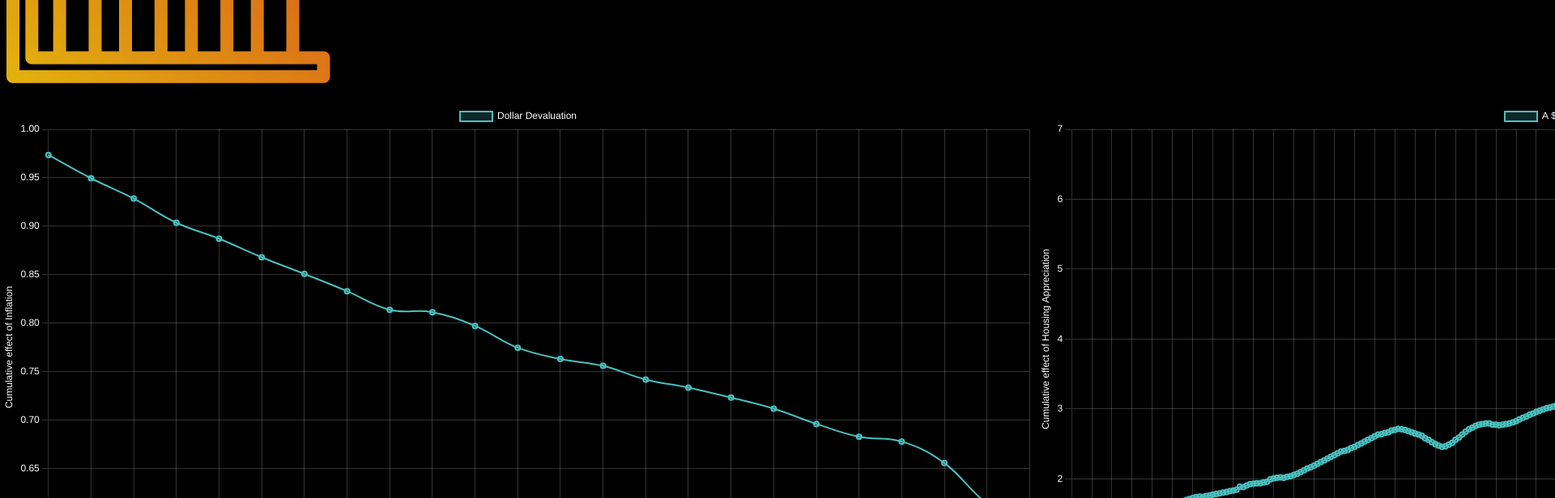
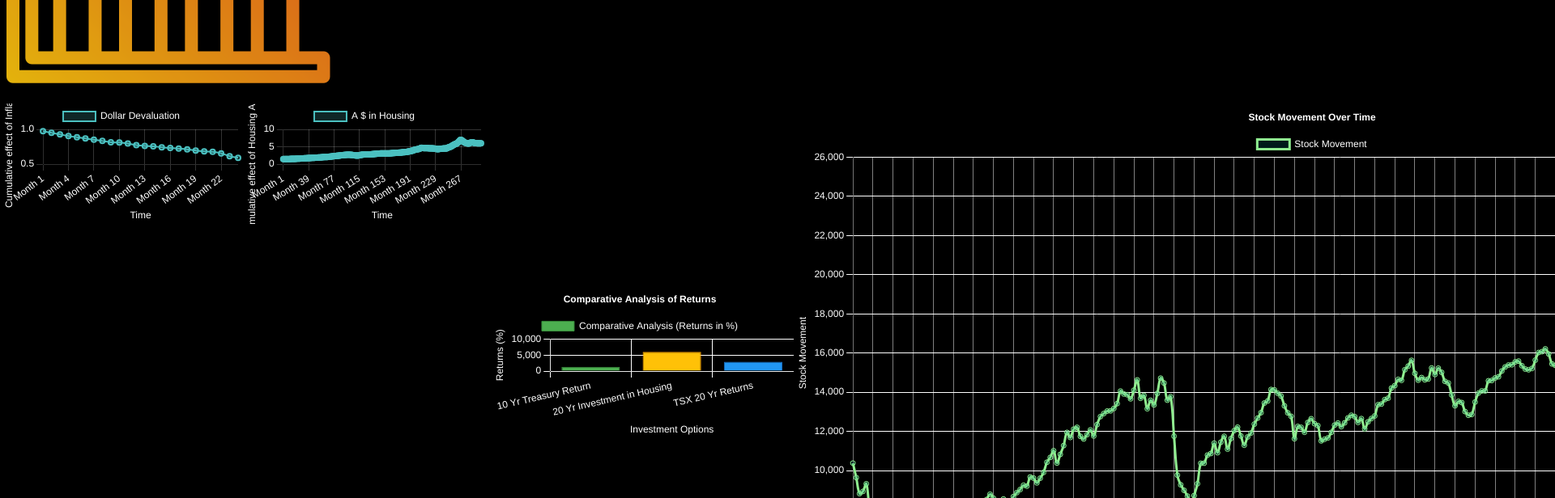
Before and after one commit to mehassanhmood/StoryBoard, a React (Vite) app: page / in a window 1280 px wide. Shown: the part 480-1096 px from the top of the page at 81% size, 1920 px wide, since content can reach past the window. Built offline with nearby package versions, Linux system fonts and the light colour scheme.

Commit message:
chnages made

```diff
--- a/src/App.css
+++ b/src/App.css
@@ -9,7 +9,6 @@
 }
 
 .sub-boxes {
-    border-radius: 10px;
     display: flex;
 
 }
@@ -30,9 +29,3 @@
     margin-bottom: 100px;
     padding-bottom: 44px;
   }
-
-  @media (min-width: 1536px) {
-    .story {
-      margin-bottom: 100px;
-    }
-  }
--- a/src/assets/LoremIpsum.jsx
+++ b/src/assets/LoremIpsum.jsx
@@ -27,7 +27,9 @@ export function LoremIpsum({housingRef, inflationRef, tsxRef, comparitiveRef, fe
           <p
           className="story"
           ref={housingRef}>
-            Housing has proven to be one of the most resilient investments over the years. From 2000 to 2024, the real estate market experienced substantial growth, driven by demand, urbanization, and limited housing supply in many regions. A dollar invested in housing in 2000 would have grown significantly, benefiting from property appreciation and rental income. For example, in major cities, property values have doubled or tripled, turning even modest investments into substantial wealth. This underscores the potential of real estate as a long-term wealth-building asset.
+            Real estate has consistently proven to be a resilient and rewarding investment. Over the years, housing markets have shown remarkable growth, driven by increasing demand, urbanization, and limited supply in many regions. For instance, a dollar invested in real estate back in 2000 would have grown substantially by 2024, thanks to both property value appreciation and rental income. In some cities, property values have even doubled or tripled during this period.
+
+This growth highlights the potential of real estate as a reliable inflation hedge and wealth-building asset. While upfront costs and ongoing management can be challenges, the long-term benefits—such as significant capital appreciation and passive income—make real estate a strong choice for investors looking to build wealth over time.
           </p>
           <img src={index_fund} className ="mb-10 md:ml-10 md pl-10 opacity-20" alt="" />
           <h2 className="text-center pt-12 mb-10 text-2xl md:3xl font-semibold">Why People Are Afraid to Invest in an Index Fund</h2>
--- a/src/assets/SubLineChart.jsx
+++ b/src/assets/SubLineChart.jsx
@@ -74,7 +74,9 @@ const SubLineChart = ({ data, label, text }) => {
         },
       };
   return (
+    <div className='h-full'>
       <Line data={chartData} options={chartOptions} />
+      </div>
   )
 }
 
--- a/src/components/CTA.jsx
+++ b/src/components/CTA.jsx
@@ -70,7 +70,7 @@ const CTA = () => {
         )}
     </div>
 
-      <div className='flex-col justify-center items-center top-[50%] text-center'>
+      <div className='flex-col justify-center items-center top-[50%] text-center md:mr-10'>
         <div className='flex flex-col justify-center items-center '>
         <h2 class="text-3xl font-bold mt-4 mb-4 ">Take Control of Your Financial Future Today!</h2>
         <p>Empower yourself with resources to beat inflation:
--- a/src/components/DynamicStory.jsx
+++ b/src/components/DynamicStory.jsx
@@ -35,7 +35,7 @@ const DynamicStory = ({housingInView , inflationInView , tsxInView, comparisonIn
             initial={{ opacity:0 }}
             animate={{ opacity:1 }}
             transition={{duration:1}}
-            className="sub-boxes justify-center items-center  p-2  w-full">
+            className="sub-boxes justify-center p-1 items-center w-full h-full">
 
                 { goldInView && (
                   <motion.div
--- a/src/components/YearsAnimation.jsx
+++ b/src/components/YearsAnimation.jsx
@@ -27,10 +27,9 @@ const YearsAnimation = ({refernece}) => {
 
   return (
 
-    <div ref={refernece} className='flex flex-col h-screen md:h-[120vh] justify-between md:flex-row gap-2  bg-gradient-to-r from-cyan-500/50 to-purple-500/50 '>
+    <div ref={refernece} className='flex flex-col h-screen md:h-[120vh] justify-between md:flex-row md:gap-2  bg-gradient-to-r from-cyan-500/50 to-purple-500/50 '>
       <motion.div
-
-      className='flex h-1/3 md:h-full w-[full] md:w-[60%]  top-0 md:mt-5 z-50'>
+      className='flex h-1/3 w-full md:h-full md:w-[60%] md:mt-5 z-50 mt-12'>
         <DynamicStory housingInView={housingInView} inflationInView={InflationInView} tsxInView={tsxInView} comparisonInView={comparisonInView} fearInView = {fearInView} goldInView= {goldInView}/>
       </motion.div>
       <div className='md:w-[40%]  md:h-full h-2/3 z-0 overflow-y-scroll'>
```
